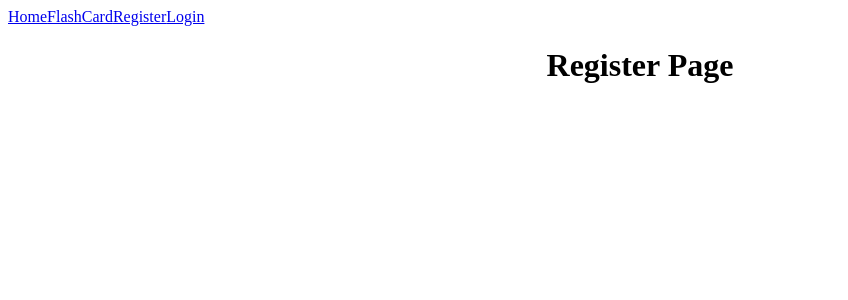
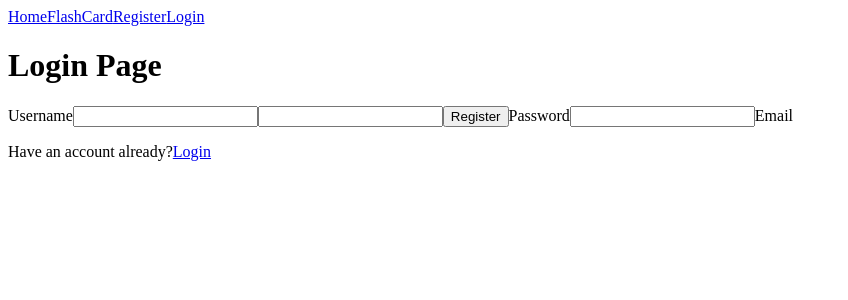
Before and after one commit to Thiefstep/Lap3, a React (Vite) app in the folder client/: page /register in a window 1280 px wide. Shown: the top 300 px of the page, without its empty margins (0-848 px from the left). Built offline with nearby package versions, Linux system fonts and the light colour scheme.

Commit message:
Added flashcard but not added fully

```diff
--- a/client/src/App.jsx
+++ b/client/src/App.jsx
@@ -7,14 +7,14 @@ import './assets/app.css'
 
 const App = () => {
     return<>
-    <PageWrapper/>
         <Routes>
-            <Route path='/' element={PageWrapper}/>
+            <Route path='/' element={<PageWrapper/>}>
             <Route index element={<Pages.HomePage />}/>
             <Route path='/flashcard' element={<Pages.Flashcard />}/>
             <Route path='/login' element={<Pages.LoginPage />}/>
             <Route path='/register' element={<Pages.RegisterPage />}/>
             <Route path='/*' element={<Pages.NotFound />}/>
+            </Route>
         </Routes>
     </>
 }
--- a/client/src/components/Flashcard/index.jsx
+++ b/client/src/components/Card/index.jsx
@@ -1,7 +1,6 @@
 import React from 'react';
-import { useEffect, useState } from 'react'
 
-const Flashcard = ({front, back}) => {
+const Card = ({front, back}) => {
 
     return(
         <div className="flashcard">
@@ -17,4 +16,4 @@ const Flashcard = ({front, back}) => {
     )
 }
 
-export default Flashcard
+export default Card
--- a/client/src/components/index.jsx
+++ b/client/src/components/index.jsx
@@ -1,2 +1,2 @@
-export { default as Flashcard } from './Flashcard';
+export { default as Card } from './Card';
 export { default as PageWrapper} from './PageWrapper';
--- a/client/src/pages/Flashcard/index.jsx
+++ b/client/src/pages/Flashcard/index.jsx
@@ -1,9 +1,10 @@
 import React from "react";
+import { Card } from "../../components";
 
 const Flashcard = () => {
-    return<main>
-        <h1>Flashcard</h1>
-    </main>
+    return<Container className='Card'>
+        <Card/>
+    </Container>
 }
 
 export default Flashcard
--- a/client/src/pages/HomePage/index.jsx
+++ b/client/src/pages/HomePage/index.jsx
@@ -1,9 +1,13 @@
 import React from "react";
-//import { Link } from 'react-router-dom';
+import { Link } from 'react-router-dom';
 
 const HomePage = () => {
     return<main>
-        <h1>Home</h1>
+        <h1>FlashCard</h1>
+        <p>Welcome!</p>
+        <p>Use our flashcards to help you learn and retain information longer</p>
+
+        <button><Link to='/flashcard'>Go to FlashCards</Link></button>
     </main>
 }
 
--- a/client/src/pages/LoginPage/index.jsx
+++ b/client/src/pages/LoginPage/index.jsx
@@ -1,9 +1,19 @@
 import React from "react";
+import { NavLink } from "react-router-dom";
 
 const LoginPage = () => {
-    return<main>
-        <h1>Login Page</h1>
-    </main>
+    return<div>
+
+        <form action='login'>
+            <h1>Login Page</h1>
+            <label for='username'>Username</label>
+            <input type='text' id='username' name='username' required />
+            <label for='password'>Password</label>
+            <input type='password' id='password' name='password' required />
+            <input type='submit' value='Login' />
+            <p>Don't have an account?<NavLink to='/register'>Register</NavLink></p>
+        </form>
+    </div>
 }
 
 export default LoginPage
--- a/client/src/pages/RegisterPage/index.jsx
+++ b/client/src/pages/RegisterPage/index.jsx
@@ -1,9 +1,21 @@
 import React from "react";
+import { NavLink } from "react-router-dom";
 
 const RegisterPage = () => {
-    return<main>
-        <h1>Register Page</h1>
-    </main>
+    return<div>
+
+    <form action='login'>
+        <h1>Login Page</h1>
+        <label for='username'>Username</label>
+        <input type='text' id='username' name='username' required />
+        <input type='email' id='email' name='email' required />
+        <input type='submit' value='Register' />
+        <label for='password'>Password</label>
+        <input type='password' id='password' name='password' required />
+        <label for='Email'>Email</label>
+        <p>Have an account already?<NavLink to='/login'>Login</NavLink></p>
+    </form>
+</div>
 }
 
 export default RegisterPage
```
